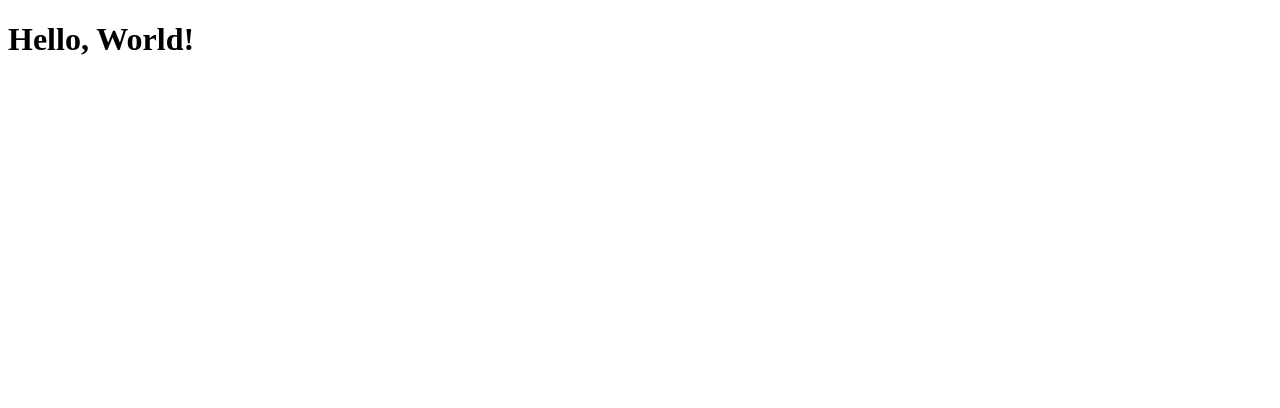
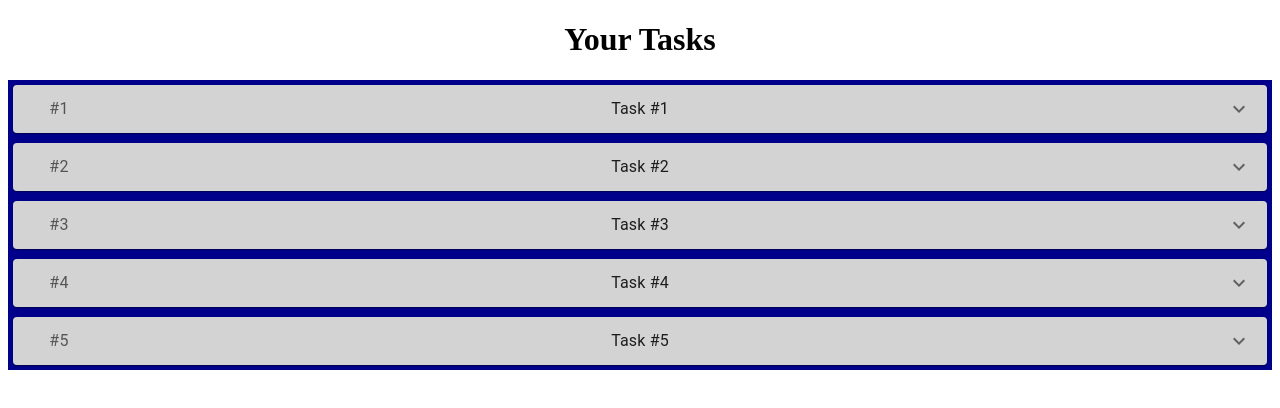
Before and after one commit to ScottRobinson03/todo-app-aws, a React (Create React App) app: page / in a window 1280 px wide. Shown: the top 408 px of the page. Built offline with nearby package versions, Linux system fonts and the light colour scheme.

Commit message:
Add base code for displaying tasks and reordering

```diff
--- /dev/null
+++ b/src/App.css
@@ -0,0 +1,7 @@
+h1 {
+    text-align: center;
+}
+
+section#task-container {
+    background-color: darkblue;
+}
--- a/src/App.tsx
+++ b/src/App.tsx
@@ -1,3 +1,11 @@
+import TaskView from "./components/TaskView";
+import "./App.css";
+
 export default function App() {
-    return <h1>Hello, World!</h1>;
+    return (
+        <>
+            <h1>Your Tasks</h1>
+            <TaskView />
+        </>
+    );
 }
--- /dev/null
+++ b/src/components/SortableItem.tsx
@@ -0,0 +1,59 @@
+import { useSortable } from "@dnd-kit/sortable";
+import { CSS } from "@dnd-kit/utilities";
+import { SortableItemProps } from "../types";
+import { Accordion, AccordionDetails, AccordionSummary, Typography } from "@mui/material";
+import ExpandMoreIcon from "@mui/icons-material/ExpandMore";
+import { SyntheticEvent } from "react";
+
+export function SortableItem(props: SortableItemProps) {
+    const { attributes, listeners, setNodeRef, transform, transition } = useSortable({
+        id: props.id,
+    });
+
+    const style = {
+        transform: CSS.Transform.toString(transform),
+        transition,
+        padding: "5px",
+    };
+
+    function handleChange(_: SyntheticEvent, isExpanded: boolean) {
+        const newActiveTask = isExpanded ? props.id : null;
+        console.log(`Setting active task to ${newActiveTask}`);
+        props.setActiveTask(newActiveTask);
+    }
+
+    return (
+        <div ref={setNodeRef} style={style} {...attributes} {...listeners}>
+            <Accordion
+                sx={{ backgroundColor: "lightgrey" }}
+                expanded={props.activeTask === props.id}
+                onChange={handleChange}
+            >
+                <AccordionSummary
+                    expandIcon={<ExpandMoreIcon />}
+                    aria-controls="panel1bh-content"
+                    id="panel1bh-header"
+                >
+                    <Typography
+                        sx={{
+                            color: "text.secondary",
+                            width: "5%",
+                            flexShrink: 0,
+                            boxSizing: "border-box",
+                            textAlign: "center",
+                            alignContent: "center",
+                        }}
+                    >
+                        #{props.id}
+                    </Typography>
+                    <Typography sx={{ textAlign: "center", marginRight: "3%", width: "100%" }}>
+                        {props.title}
+                    </Typography>
+                </AccordionSummary>
+                <AccordionDetails>
+                    <Typography>{props.description}</Typography>
+                </AccordionDetails>
+            </Accordion>
+        </div>
+    );
+}
--- /dev/null
+++ b/src/components/TaskView.tsx
@@ -0,0 +1,84 @@
+import { useState } from "react";
+import {
+    DndContext,
+    closestCenter,
+    KeyboardSensor,
+    PointerSensor,
+    useSensor,
+    useSensors,
+    DragEndEvent,
+} from "@dnd-kit/core";
+import {
+    arrayMove,
+    SortableContext,
+    sortableKeyboardCoordinates,
+    verticalListSortingStrategy,
+} from "@dnd-kit/sortable";
+import { SortableItem } from "./SortableItem";
+import { ActiveTaskState, Task } from "../types";
+import { restrictToParentElement, restrictToVerticalAxis } from "@dnd-kit/modifiers";
+
+export default function TaskView() {
+    const tasksJson = [
+        { id: 1, title: "Task #1", description: "Description of Task #1" },
+        { id: 2, title: "Task #2", description: "Description of Task #2" },
+        { id: 3, title: "Task #3", description: "Description of Task #3" },
+        { id: 4, title: "Task #4", description: "Description of Task #4" },
+        { id: 5, title: "Task #5", description: "Description of Task #5" },
+    ];
+    const [tasks, setTasks] = useState<Task[]>(tasksJson);
+    const [activeTask, setActiveTask] = useState<ActiveTaskState>(null);
+
+    const sensors = useSensors(
+        useSensor(PointerSensor),
+        useSensor(KeyboardSensor, {
+            coordinateGetter: sortableKeyboardCoordinates,
+        })
+    );
+
+    return (
+        <section id="task-container">
+            <DndContext
+                sensors={sensors}
+                collisionDetection={closestCenter}
+                onDragEnd={handleDragEnd}
+                modifiers={[restrictToVerticalAxis, restrictToParentElement]}
+            >
+                <SortableContext items={tasks} strategy={verticalListSortingStrategy}>
+                    {tasks.map(task => (
+                        <SortableItem key={task.id} {...{ ...task, activeTask, setActiveTask }} />
+                    ))}
+                </SortableContext>
+            </DndContext>
+        </section>
+    );
+
+    function handleDragEnd(event: DragEndEvent) {
+        const { active, over } = event;
+
+        if (active === null || over === null) {
+            console.log("Either active or over was null:");
+            console.log(`Active: ${active} | Over: ${over}`);
+            return;
+        }
+
+        if (active.id === over.id) {
+            // Didn't move the task, so assume they're trying to open it
+            setActiveTask(activeTask === +active.id ? null : +active.id);
+            console.log(`Toggled task ${active.id}`);
+            return;
+        }
+
+        // Did move the task, so update accordingly
+        setTasks(tasks => {
+            const oldIndex = tasks.findIndex(task => active.id === task.id);
+            const newIndex = tasks.findIndex(task => over.id === task.id);
+
+            console.log(
+                `Moved ${active.id} over ${over.id}. Moving from index ${oldIndex} to ${newIndex}`
+            );
+
+            return arrayMove(tasks, oldIndex, newIndex);
+        });
+    }
+}
--- /dev/null
+++ b/src/types/index.ts
@@ -0,0 +1,15 @@
+import { Dispatch, SetStateAction } from "react";
+
+export type ActiveTaskState = Task["id"] | null;
+
+export interface SortableItemProps extends Task {
+    key: number;
+    activeTask: ActiveTaskState;
+    setActiveTask: Dispatch<SetStateAction<ActiveTaskState>>;
+}
+
+export interface Task {
+    id: number;
+    title: string;
+    description: string;
+}
```
